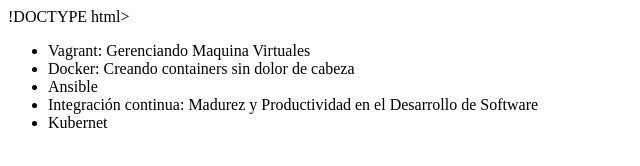
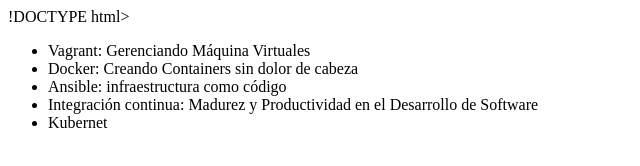
Before and after one commit to Chioville00/alura-github, a plain HTML site: page index.html in a window 1280 px wide. Shown: the whole page, without its empty margins (0-640 px from the left). Drawn offline with Linux system fonts and the light colour scheme.

Commit message:
cambiando el nombre del curtso de Ansible

```diff
--- a/index.html
+++ b/index.html
@@ -7,9 +7,9 @@
 </head>
 <body>
     <ul>
-        <li>Vagrant:  Gerenciando Maquina Virtuales</li>
-        <li>Docker: Creando containers sin dolor de cabeza</li>
-        <li>Ansible</li>
+        <li>Vagrant: Gerenciando Máquina Virtuales</li>
+        <li>Docker: Creando Containers sin dolor de cabeza</li>
+        <li>Ansible: infraestructura como código</li>
         <li>Integración continua: Madurez y Productividad en el Desarrollo de Software</li>
         <li>Kubernet</li>
     </ul>
```
